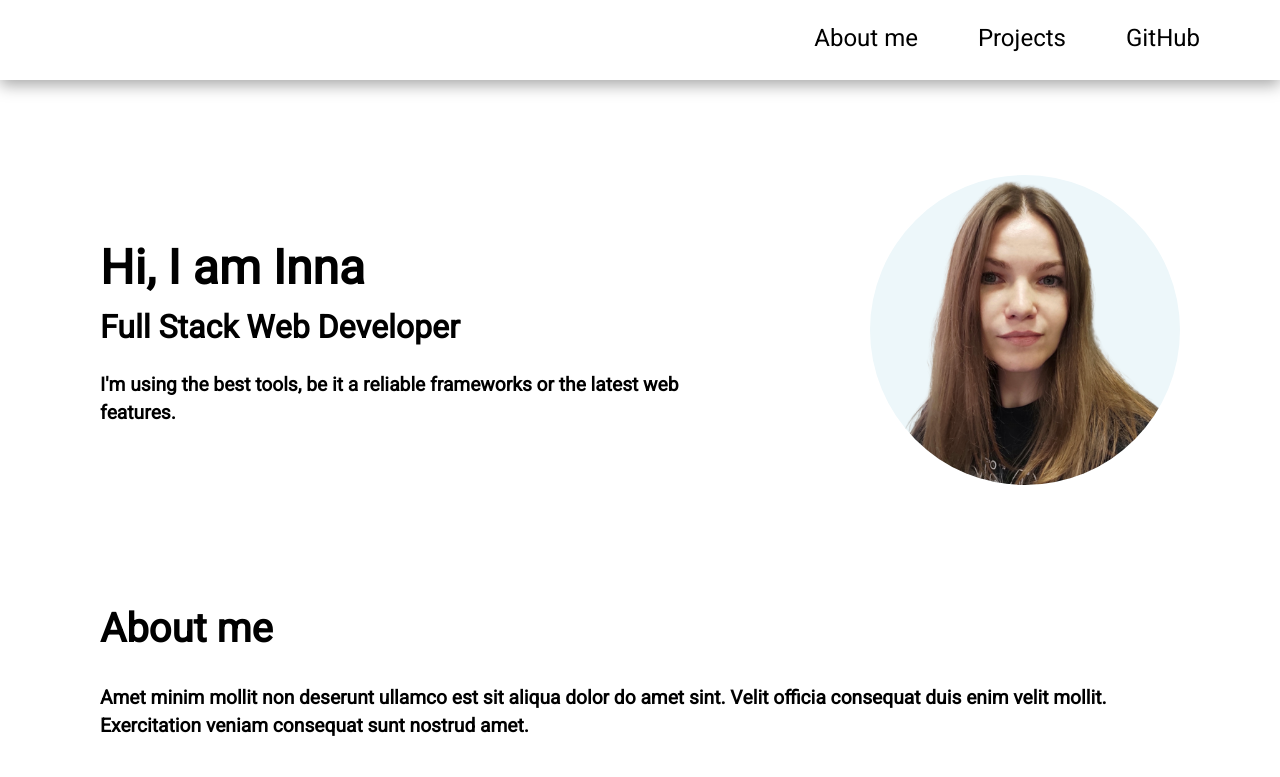
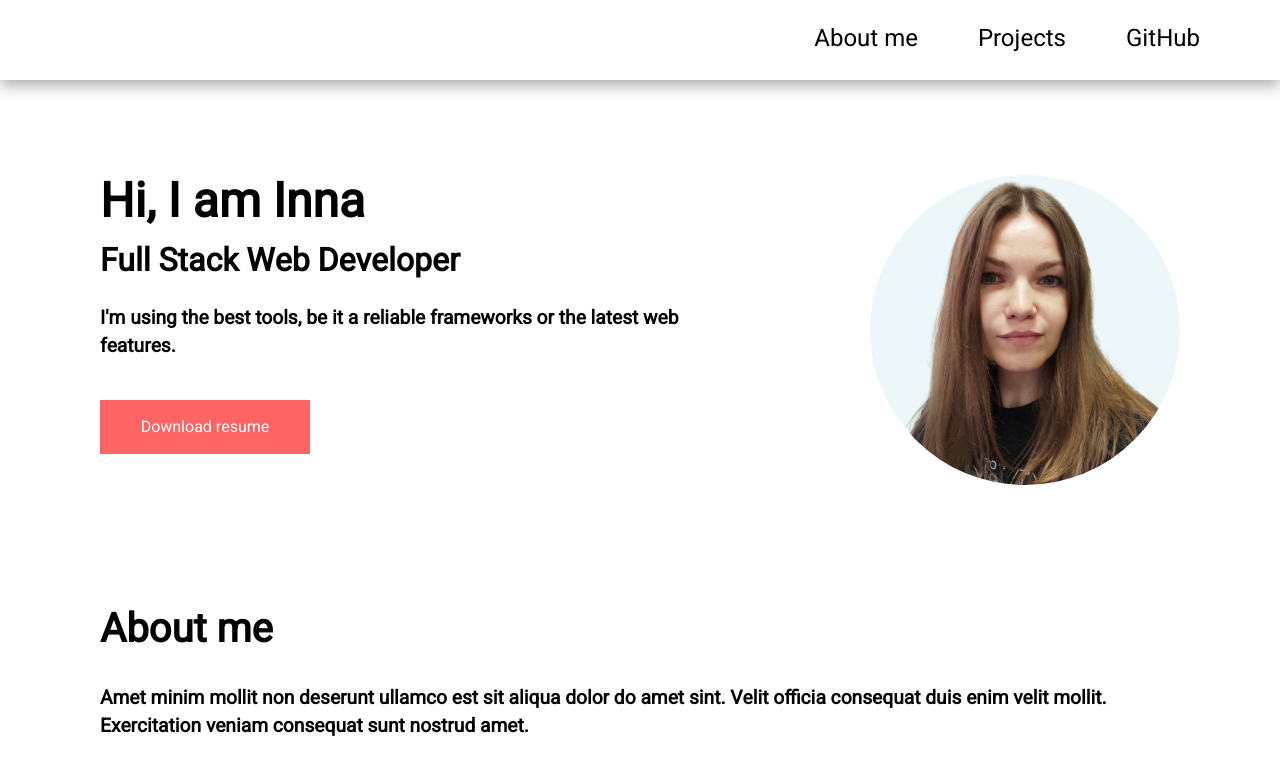
Before and after one commit to InnaIazovskaia/Portfolio, an Astro site: page / in a window 1280 px wide. Shown: the top 777 px of the page. Built offline with nearby package versions, Linux system fonts and the light colour scheme; Astro itself is replaced by a stand-in of ours.

Commit message:
Add download link

```diff
--- a/src/components/Home/Home.astro
+++ b/src/components/Home/Home.astro
@@ -6,6 +6,9 @@
       I'm using the best tools, be it a reliable frameworks or the latest web
       features.
     </p>
+    <a href="src/data/innaiazovskaia.docx" download class="download"
+      >Download resume</a
+    >
   </div>
 
   <img src="images/photo.png" width="150" alt="Inna's photo" />
@@ -15,6 +18,12 @@
   section {
     display: flex;
     flex-direction: column-reverse;
+    align-items: center;
+  }
+
+  div {
+    display: flex;
+    flex-direction: column;
     align-items: center;
   }
 
@@ -41,6 +50,21 @@
     font-weight: bold;
   }
 
+  .download {
+    width: 210px;
+    margin: 40px 0;
+    background-color: #ff6464;
+    color: #fff;
+    border: none;
+    padding: 15px 25px;
+    font-size: 1rem;
+    text-align: center;
+  }
+
+  .download:focus {
+    color: #fff;
+  }
+
   @media screen and (min-width: 750px) {
     section {
       height: 500px;
@@ -51,6 +75,7 @@
 
     div {
       width: 55%;
+      align-items: flex-start;
     }
 
     h1 {
```
